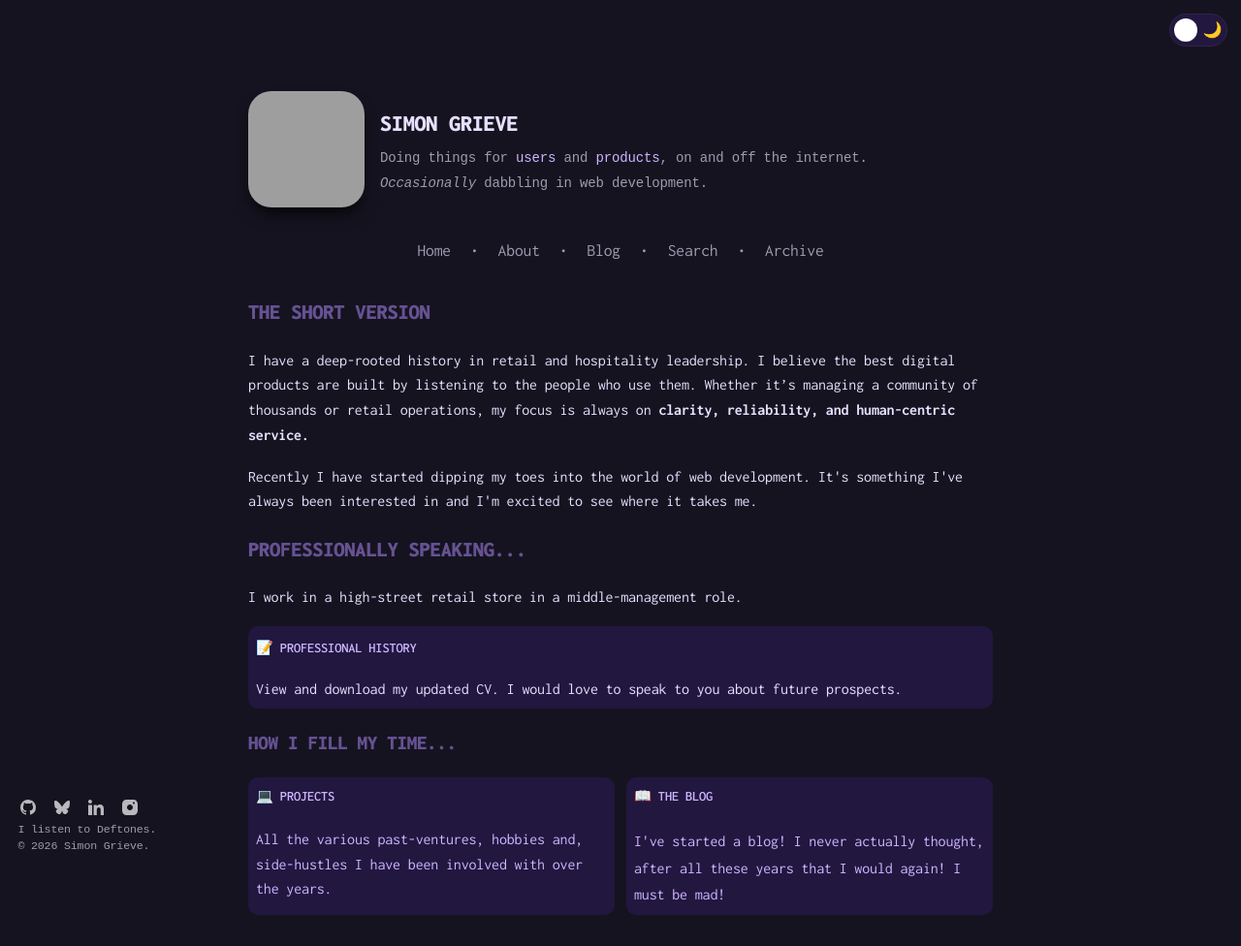
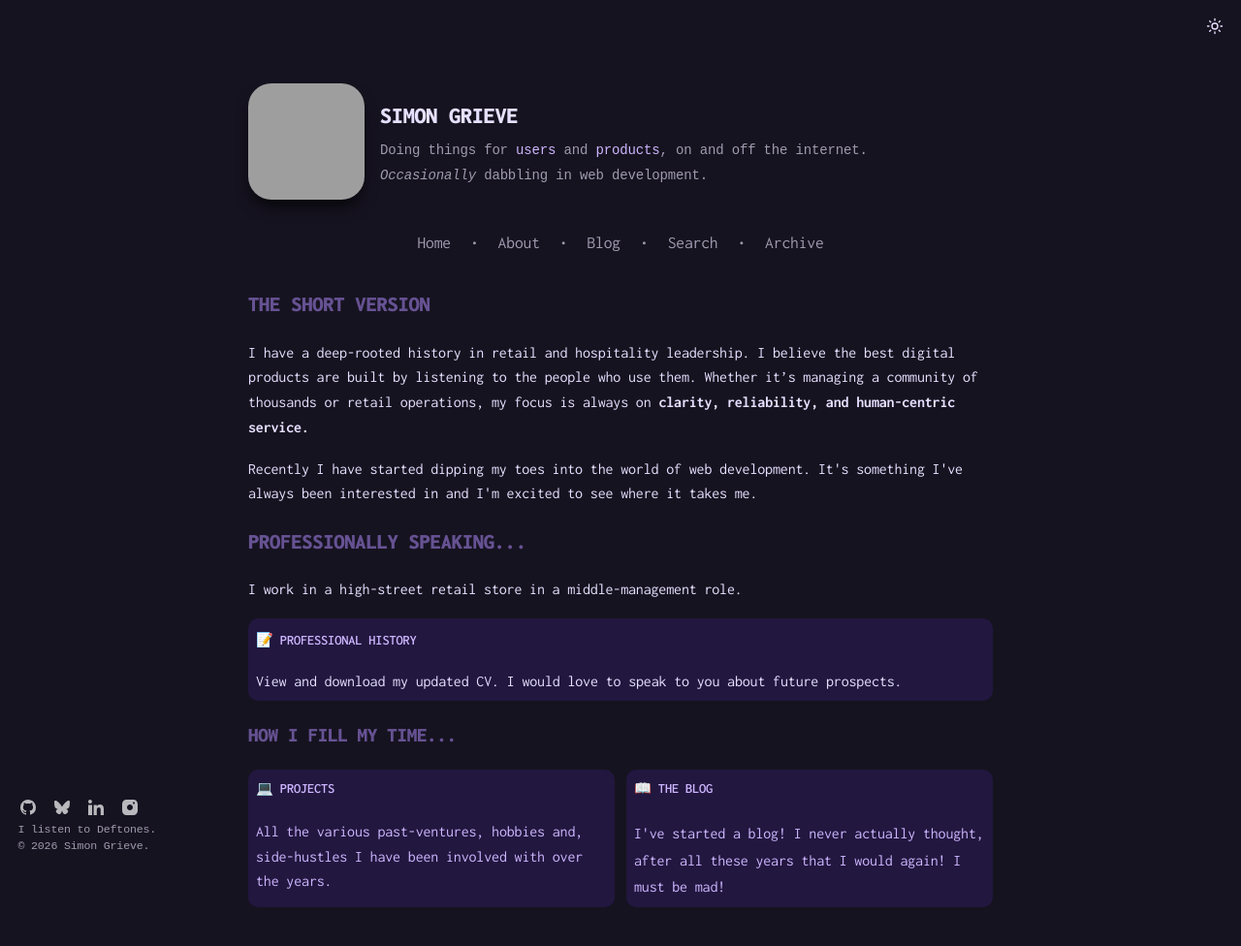
Before and after one commit to SENPIEMAN/simongrieve.uk, a Jekyll site: the page built from index.html, in a window 1280 px wide. Shown: the whole page at 97% size. Built offline with Jekyll 4.4.1, drawn with Linux system fonts in a browser that asks for light colours; grey boxes are pictures that could not be loaded.

Commit message:
Modern Light/Dark toggle

```diff
--- a/_includes/toggle.html
+++ b/_includes/toggle.html
@@ -1,10 +1,25 @@
-  <div class="interface-controls">
-<label class="theme-switch" for="checkbox">
-        <input type="checkbox" id="checkbox" />
-        <div class="slider">
-            <span class="icon sun">😎</span>
-            <span class="icon moon">🌙</span>
-        </div>
-    </label>
+<div class="interface-controls">
+  <button
+    class="theme-toggle"
+    id="theme-toggle"
+    type="button"
+    aria-label="Switch to dark mode"
+  >
+    <svg class="theme-icon theme-icon-sun" viewBox="0 0 24 24" aria-hidden="true">
+      <circle cx="12" cy="12" r="4"></circle>
+      <path d="M12 2v2"></path>
+      <path d="M12 20v2"></path>
+      <path d="m4.93 4.93 1.41 1.41"></path>
+      <path d="m17.66 17.66 1.41 1.41"></path>
+      <path d="M2 12h2"></path>
+      <path d="M20 12h2"></path>
+      <path d="m6.34 17.66-1.41 1.41"></path>
+      <path d="m19.07 4.93-1.41 1.41"></path>
+    </svg>
 
-    </div>
+    <svg class="theme-icon theme-icon-moon" viewBox="0 0 24 24" aria-hidden="true">
+      <path d="M21 12.79A9 9 0 1 1 11.21 3
+               7 7 0 0 0 21 12.79z"></path>
+    </svg>
+  </button>
+</div>
--- a/assets/js/switch.js
+++ b/assets/js/switch.js
@@ -1,20 +1,18 @@
-const toggleSwitch = document.querySelector('.theme-switch input[type="checkbox"]');
+const themeToggle = document.getElementById("theme-toggle");
 
-// Apply the saved theme on page load
-const currentTheme = localStorage.getItem('theme');
+themeToggle.addEventListener("click", () => {
+  const isDark = document.documentElement.dataset.theme === "dark";
 
-if (currentTheme) {
-    document.documentElement.setAttribute('data-theme', currentTheme);
+  document.documentElement.dataset.theme = isDark ? "light" : "dark";
 
-    // Keep the toggle in sync with the saved theme
-    toggleSwitch.checked = currentTheme === 'light';
-}
+  document.querySelector(".theme-icon-sun").style.display =
+    isDark ? "block" : "none";
 
-function switchTheme(e) {
-    const theme = e.target.checked ? 'light' : 'dark';
+  document.querySelector(".theme-icon-moon").style.display =
+    isDark ? "none" : "block";
 
-    document.documentElement.setAttribute('data-theme', theme);
-    localStorage.setItem('theme', theme);
-}
-
-toggleSwitch.addEventListener('change', switchTheme, false);
+  themeToggle.setAttribute(
+    "aria-label",
+    isDark ? "Switch to dark mode" : "Switch to light mode"
+  );
+});
--- a/assets/scss/components/_theme-switch.scss
+++ b/assets/scss/components/_theme-switch.scss
@@ -26,87 +26,42 @@
    Theme Switch
    ========================================================== */
 
-.theme-switch {
-
-  position: relative;
-
-  display: inline-block;
-
-  width: $toggle-width;
-  height: $toggle-height;
-
-}
-
-/* Hide native checkbox */
-
-.theme-switch input {
-
-  display: none;
-
-}
-
-/* ==========================================================
-   Slider
-   ========================================================== */
-
-.slider {
-
-  position: absolute;
-
-  inset: 0;
-
+.theme-toggle {
+  background: none;
+  border: 0;
+  padding: 4px;
+  margin: 0;
+  display: flex;
+  align-items: center;
+  justify-content: center;
   cursor: pointer;
 
-  border-radius: $toggle-height;
+  color: inherit;
 
-  border: 1px solid colour(border);
+  .theme-icon {
+    width: 18px;
+    height: 18px;
+    fill: none;
+    stroke: currentColor;
+    stroke-width: 1.8;
+    stroke-linecap: round;
+    stroke-linejoin: round;
 
-  background: colour(card);
+    transition:
+      opacity 0.2s ease,
+      transform 0.2s ease;
+  }
 
-  transition: $transition-slow;
+  .theme-icon-moon {
+    display: none;
+  }
 
-  @include flex(row, 0, center, space-around);
+  &:hover .theme-icon {
+    transform: translateY(-2px);
+  }
 
+  &:focus-visible {
+    outline: 1px solid currentColor;
+    outline-offset: 4px;
+  }
 }
-
-/* ==========================================================
-   Knob
-   ========================================================== */
-
-.slider::before {
-
-  content: "";
-
-  position: absolute;
-
-  left: 4px;
-  bottom: 4px;
-
-  width: $toggle-knob;
-  height: $toggle-knob;
-
-  border-radius: 50%;
-
-  background: white;
-
-  transition: $transition-slow;
-
-  z-index: 2;
-
-}
-
-/* ==========================================================
-   Checked
-   ========================================================== */
-
-.theme-switch input:checked + .slider {
-
-  background: colour(accent);
-
-}
-
-.theme-switch input:checked + .slider::before {
-
-  transform: translateX(26px);
-
-}
```
